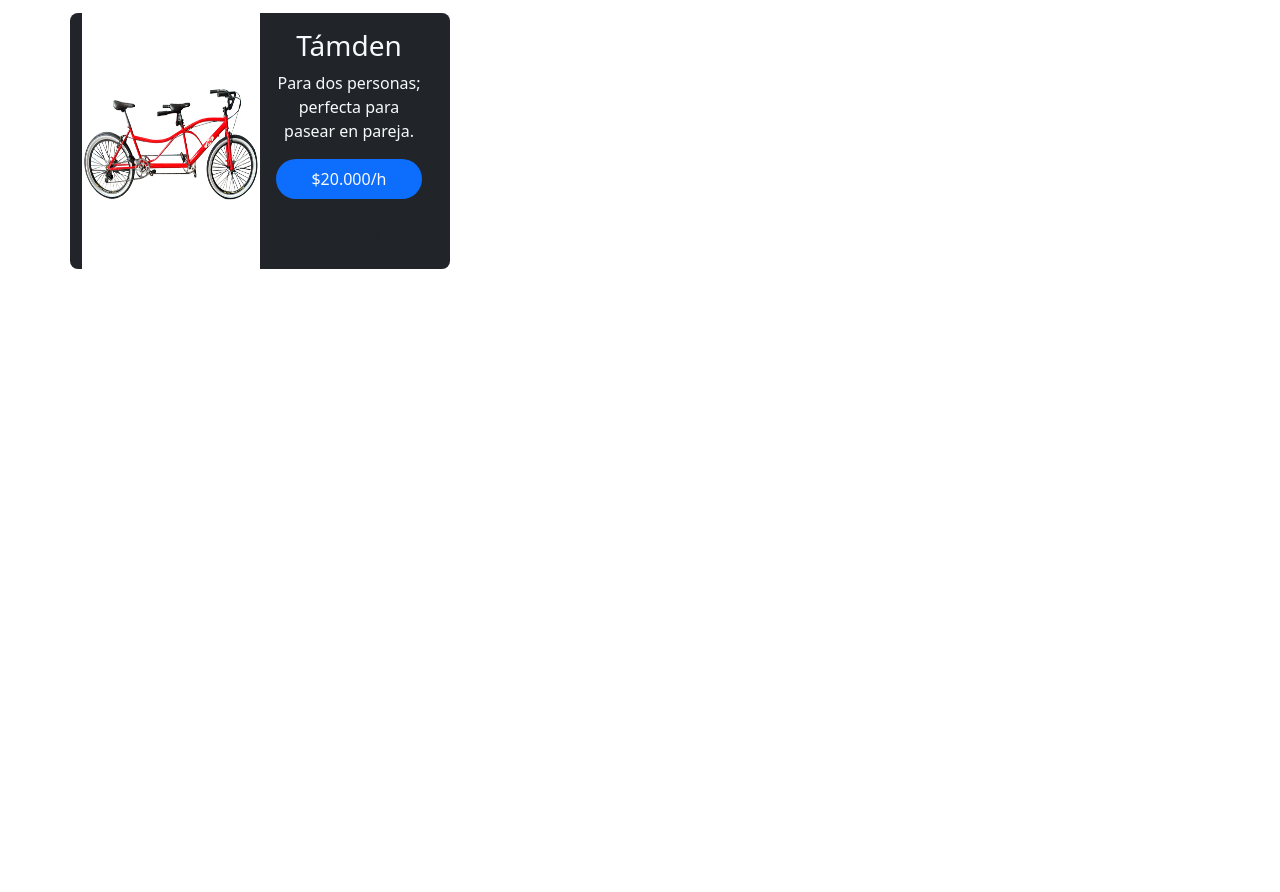
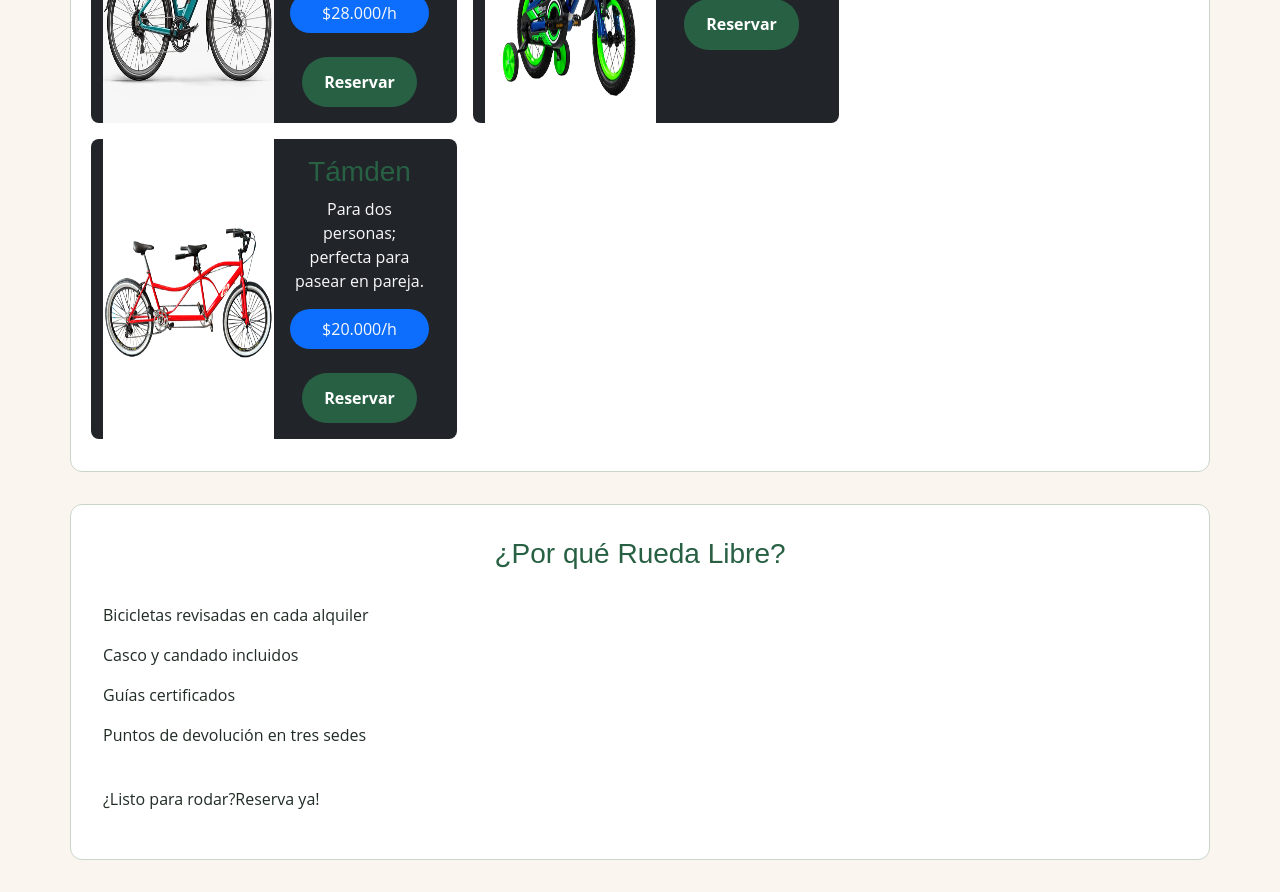
Before and after one commit to BlairSawyer17/RuedaLibre-Bootstrap, a plain HTML site: page pruebas/catalogo-bootstrap.html in a window 1280 px wide. Shown: the part 997-1889 px from the top of the page. Before the commit the page ends 1266 px from the top, so only its background shows below. Drawn offline with nearby package versions, Linux system fonts and the light colour scheme.

Commit message:
feat: Añadido la sección de beneficios a catalogo-bootstrap.html

```diff
--- a/pruebas/catalogo-bootstrap.html
+++ b/pruebas/catalogo-bootstrap.html
@@ -7,6 +7,7 @@
     <title>Bootstrap demo</title>
     <link href="https://cdn.jsdelivr.net/npm/bootstrap@5.3.8/dist/css/bootstrap.min.css" rel="stylesheet"
         integrity="sha384-sRIl4kxILFvY47J16cr9ZwB07vP4J8+LH7qKQnuqkuIAvNWLzeN8tE5YBujZqJLB" crossorigin="anonymous">
+    <link rel="stylesheet" href="../css/style.css">
 </head>
 
 <body>
@@ -129,6 +130,17 @@
 
         </section>
 
+        <section class="container d-flex flex-column gap-4">
+            <h2 class="fs-3 text-center">¿Por qué Rueda Libre?</h2>
+            <div class="row row-cols-1 row-md-cols-2">
+                <p>Bicicletas revisadas en cada alquiler</p>
+                <p>Casco y candado incluidos</p>
+                <p>Guías certificados </p>
+                <p>Puntos de devolución en tres sedes</p>
+            </div>
+            <p>¿Listo para rodar?<a href="../paginas/reservas.html">Reserva ya!</a></p>
+        </section>
+
 
     <script src="https://cdn.jsdelivr.net/npm/bootstrap@5.3.8/dist/js/bootstrap.bundle.min.js" integrity="sha384-FKyoEForCGlyvwx9Hj09JcYn3nv7wiPVlz7YYwJrWVcXK/BmnVDxM+D2scQbITxI" crossorigin="anonymous"></script>
 </body>
```
Also changed, not shown: index.html (+2 -0 lines).
